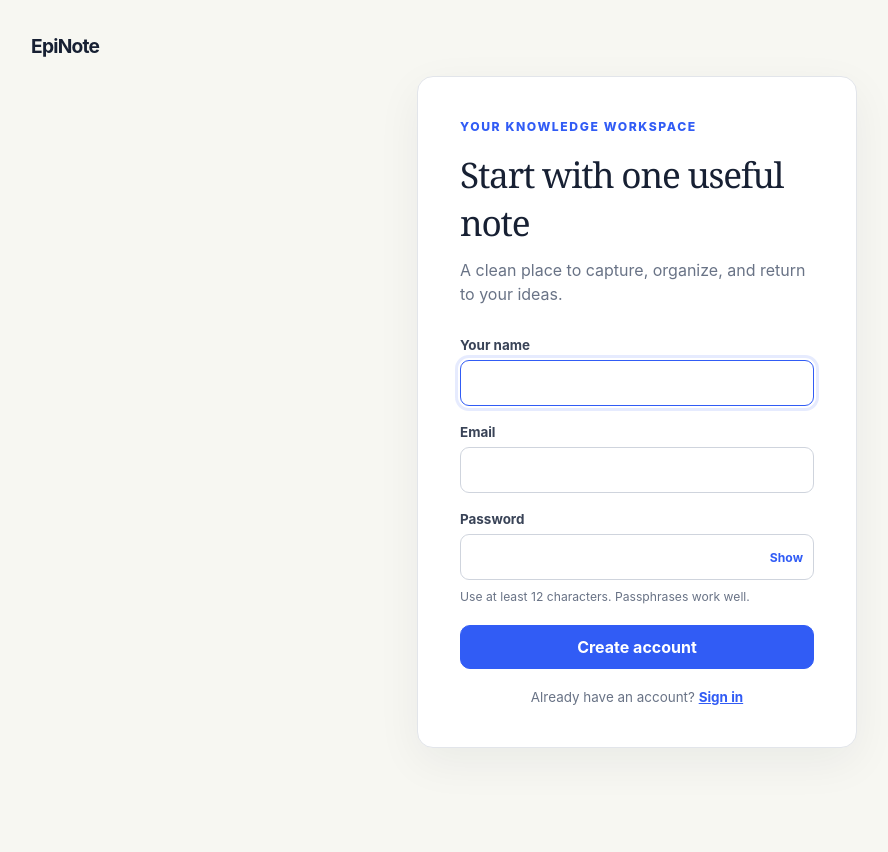
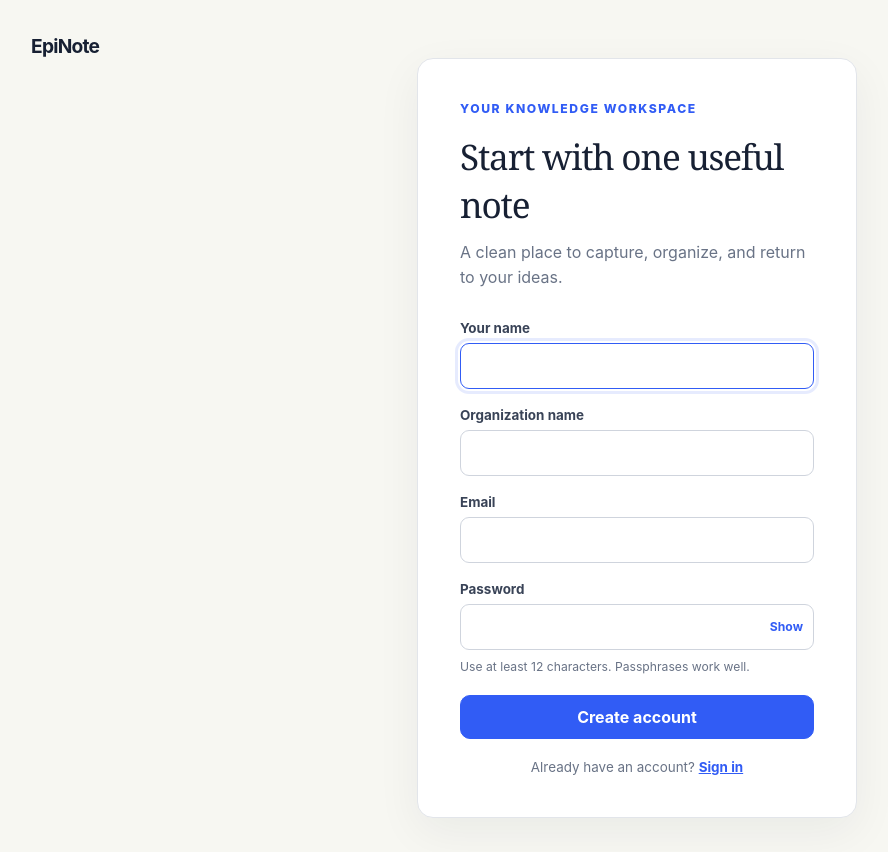
Before and after one commit to sumanthn/epignos-notes, a Next.js app: page /register in a window 1280 px wide. Shown: the whole page, without its empty margins (3-891 px from the left). Before the commit the page ends 800 px from the top, so only its background shows below. Built offline with nearby package versions, Linux system fonts and the light colour scheme.

Commit message:
feat: add canonical domain and organization registration

```diff
--- a/src/app/api/auth/register/route.ts
+++ b/src/app/api/auth/register/route.ts
@@ -11,6 +11,7 @@ import { ensurePersonalHierarchy } from "@/lib/workspace";
 
 const inputSchema = z.object({
   displayName: z.string().trim().min(2).max(80),
+  organizationName: z.string().trim().min(2).max(100),
   email: z.string().trim().toLowerCase().email().max(254),
   password: z.string(),
 });
@@ -32,7 +33,7 @@ export async function POST(request: NextRequest): Promise<NextResponse> {
       return NextResponse.json({ error: "Enter a valid name, email, and password." }, { status: 400 });
     }
 
-    const { displayName, email, password } = parsed.data;
+    const { displayName, organizationName, email, password } = parsed.data;
     const passwordError = validatePassword(password, email);
     if (passwordError) {
       return NextResponse.json({ error: passwordError }, { status: 400 });
@@ -68,7 +69,7 @@ export async function POST(request: NextRequest): Promise<NextResponse> {
       throw error;
     }
 
-    await ensurePersonalHierarchy(userId, displayName);
+    await ensurePersonalHierarchy(userId, displayName, organizationName);
     const token = await createSession(
       { id: userId, email, displayName, authVersion: 1 },
       request,
--- a/src/components/AuthForm.tsx
+++ b/src/components/AuthForm.tsx
@@ -18,7 +18,12 @@ export function AuthForm({ mode }: { mode: "login" | "register" }) {
 
     const form = new FormData(event.currentTarget);
     const payload = {
-      ...(registering ? { displayName: form.get("displayName") } : {}),
+      ...(registering
+        ? {
+            displayName: form.get("displayName"),
+            organizationName: form.get("organizationName"),
+          }
+        : {}),
       email: form.get("email"),
       password: form.get("password"),
     };
@@ -48,6 +53,7 @@ export function AuthForm({ mode }: { mode: "login" | "register" }) {
   return (
     <form className="auth-form" onSubmit={submit} noValidate>
       {registering && (
+        <>
           <label>
             Your name
             <input
@@ -60,6 +66,18 @@ export function AuthForm({ mode }: { mode: "login" | "register" }) {
               autoFocus
             />
           </label>
+          <label>
+            Organization name
+            <input
+              name="organizationName"
+              type="text"
+              autoComplete="organization"
+              minLength={2}
+              maxLength={100}
+              required
+            />
+          </label>
+        </>
       )}
       <label>
         Email
--- a/src/lib/workspace.ts
+++ b/src/lib/workspace.ts
@@ -27,6 +27,7 @@ export interface WorkspacePayload {
 export async function ensurePersonalHierarchy(
   userId: ObjectId,
   displayName: string,
+  organizationName?: string,
 ): Promise<WorkspaceIdentity> {
   await ensureDbIndexes();
   const db = await getDb();
@@ -39,7 +40,7 @@ export async function ensurePersonalHierarchy(
       $setOnInsert: {
         _id: new ObjectId(),
         schemaVersion: 1,
-        name: `${displayName}'s organization`,
+        name: organizationName ?? `${displayName}'s organization`,
         slug: `personal-${suffix}`,
         status: "active",
         createdBy: userId,
```
Also changed, not shown: deploy/README.md, 4 other files (tests, documents, lock files or other folders). Lines whose indentation alone changed are shown as unchanged.
